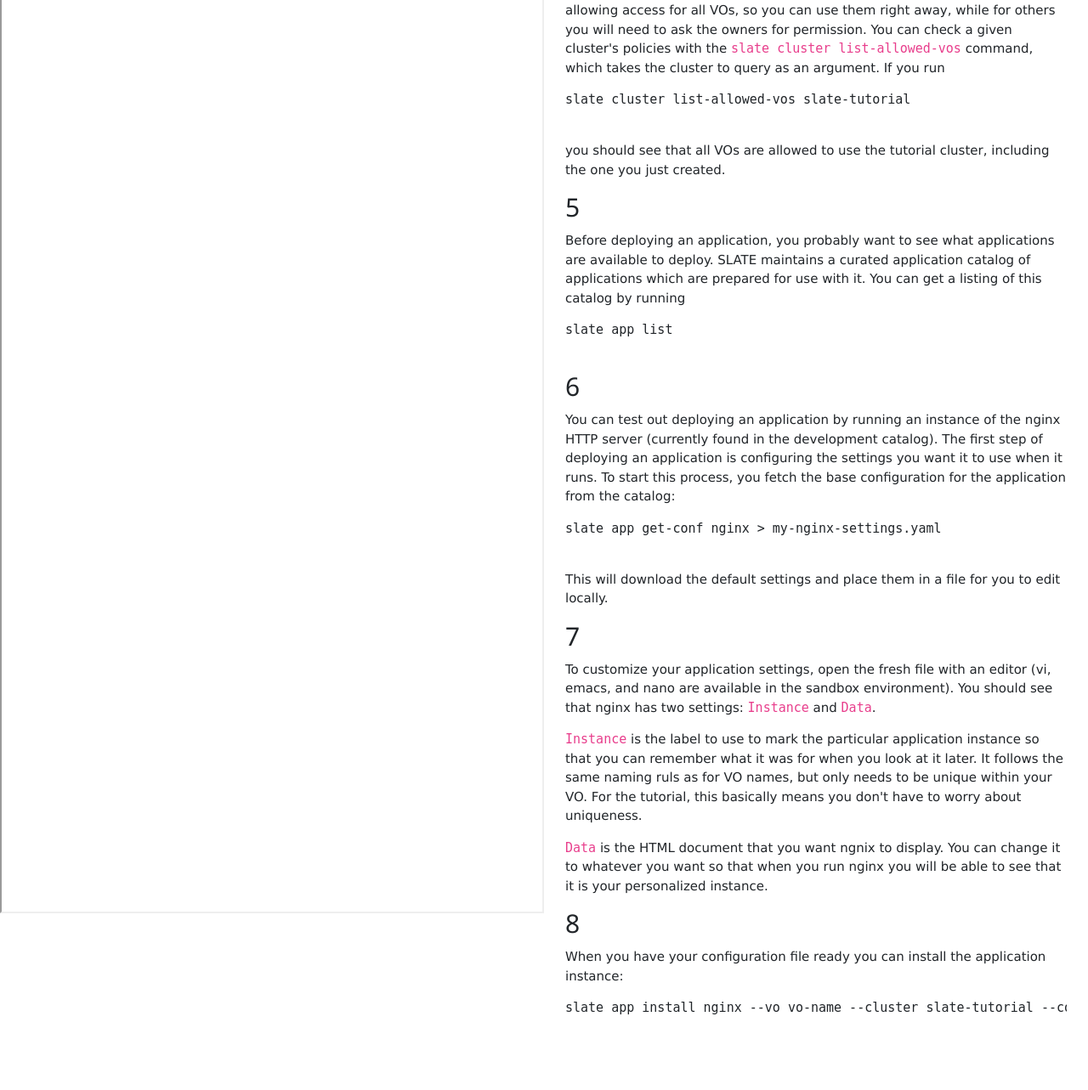
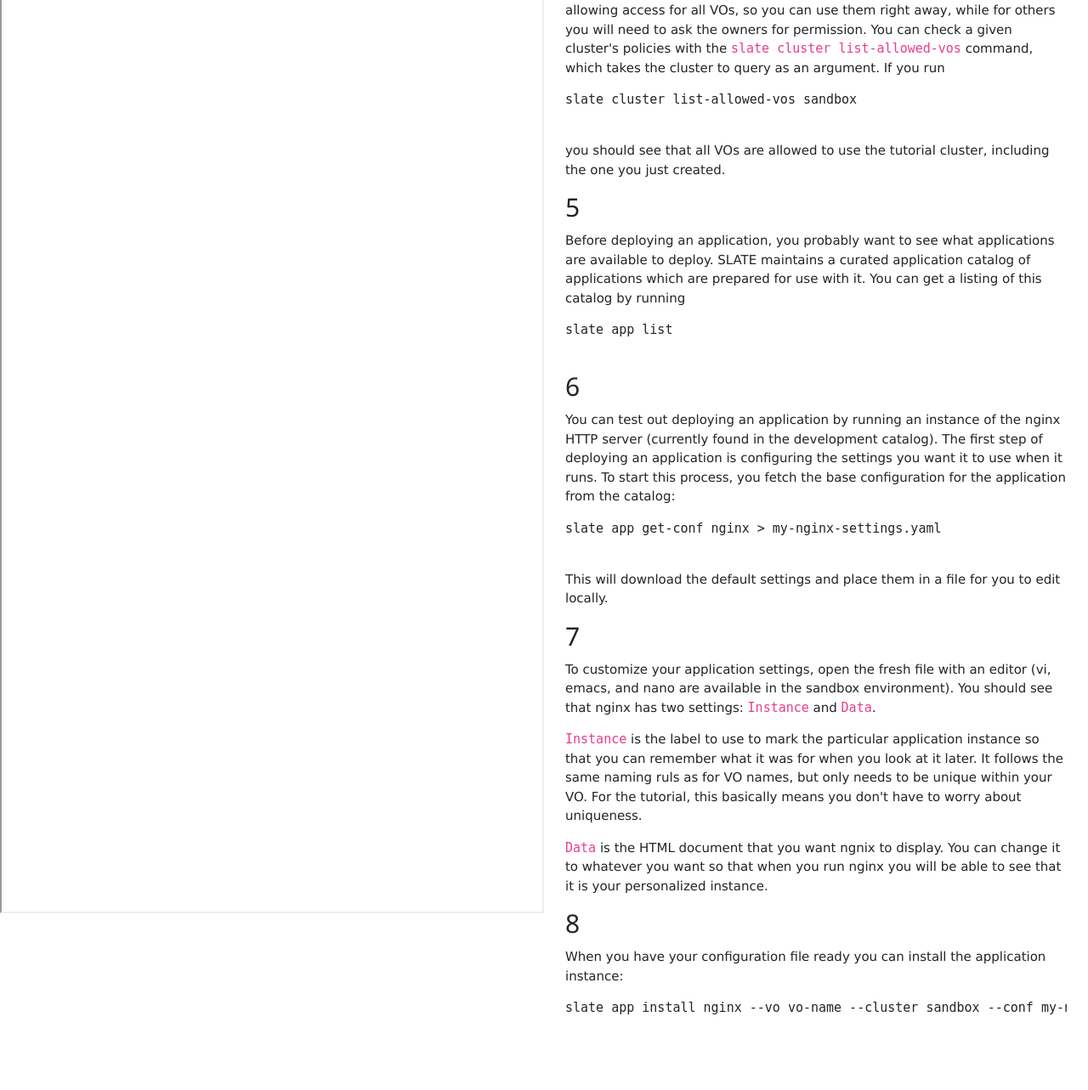
Before and after one commit to slateci/sandbox-portal, a Flask app: template portal/templates/tutorial.html in a window 1280 px wide. Shown: the part 1128-2411 px from the top of the page at 85% size. Run offline with Flask 2, Linux system fonts and the light colour scheme; the template is opened without the code that fills it, so the values that code supplies are empty; some libraries are stand-ins or nearby versions.

Commit message:
Use the correct cluster name throughout instructions

```diff
--- a/portal/templates/tutorial.html
+++ b/portal/templates/tutorial.html
@@ -41,7 +41,7 @@
 
       <p>In general you cannot use a cluster connected to SLATE without the permission of the cluster owner. Some cluster owners mark their clusters as allowing access for all VOs, so you can use them right away, while for others you will need to ask the owners for permission. You can check a given cluster's policies with the <code>slate cluster list-allowed-vos</code> command, which takes the cluster to query as an argument. If you run</p>
 
-      <pre><code>slate cluster list-allowed-vos slate-tutorial
+      <pre><code>slate cluster list-allowed-vos sandbox
       </code></pre>
 
       <p>you should see that all VOs are allowed to use the tutorial cluster, including the one you just created. </p>
@@ -74,7 +74,7 @@
 
       <p>When you have your configuration file ready you can install the application instance:</p>
 
-      <pre><code>slate app install nginx --vo vo-name --cluster slate-tutorial --conf my-nginx-settings.yaml
+      <pre><code>slate app install nginx --vo vo-name --cluster sandbox --conf my-nginx-settings.yaml
       </code></pre>
 
       <p>It is necessary to specify the application, which VO will own the it (since you can belong to several), on which cluster you want it to be deployed, and which configuration file to use. </p>
@@ -95,8 +95,8 @@
       <p>To get more information about your instance, including how to access the page that it is serving, use the <code>slate instance info</code> command, which takes the instance ID as an argument. You should see something like:</p>
 
       <pre><code>$ slate instance info Instance_586f0424-3097-4b86-8d3b-c4f53ab78e01
-      Name      Started           VO  Cluster        ID
-      nginx-cnw 2018-Oct-17       cnw slate-tutorial Instance_586f0424-3097-4b86-
+      Name      Started           VO  Cluster ID
+      nginx-cnw 2018-Oct-17       cnw sandbox Instance_586f0424-3097-4b86-
                 23:04:07                             8d3b-c4f53ab78e01
                 UTC
 
```
